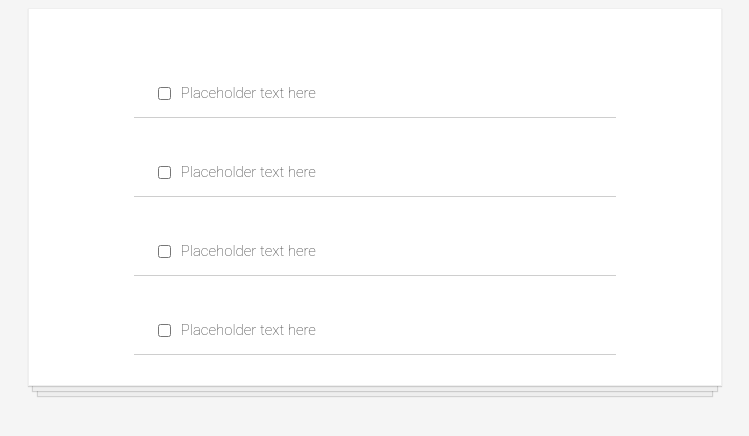
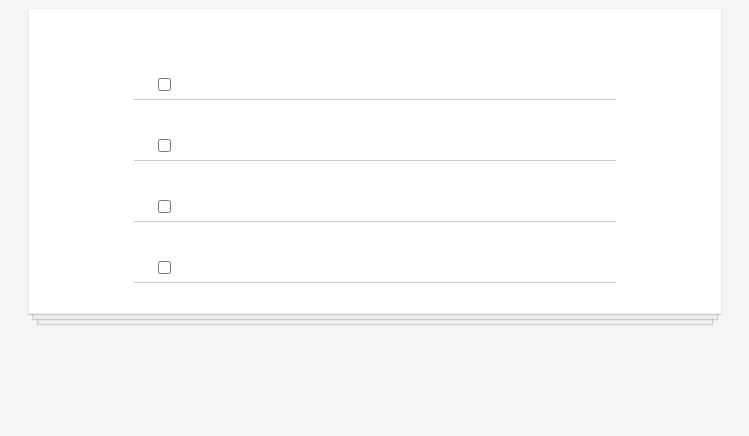
Before and after one commit to oliver-gomes/v-school-react, a React (Create React App) app: page / in a window 1280 px wide. Shown: the top 436 px of the page, without its empty margins (265-1014 px from the left). Built offline with nearby package versions, Linux system fonts and the light colour scheme.

Commit message:
implement props

```diff
--- a/src/TodoItem.js
+++ b/src/TodoItem.js
@@ -1,10 +1,10 @@
 import React from "react";
 
-const TodoItem = () => {
+const TodoItem = props => {
   return (
     <div className="todo-item">
       <input type="checkbox" />
-      <p>Placeholder text here</p>
+      <p>{props.text}</p>
     </div>
   );
 };
```
